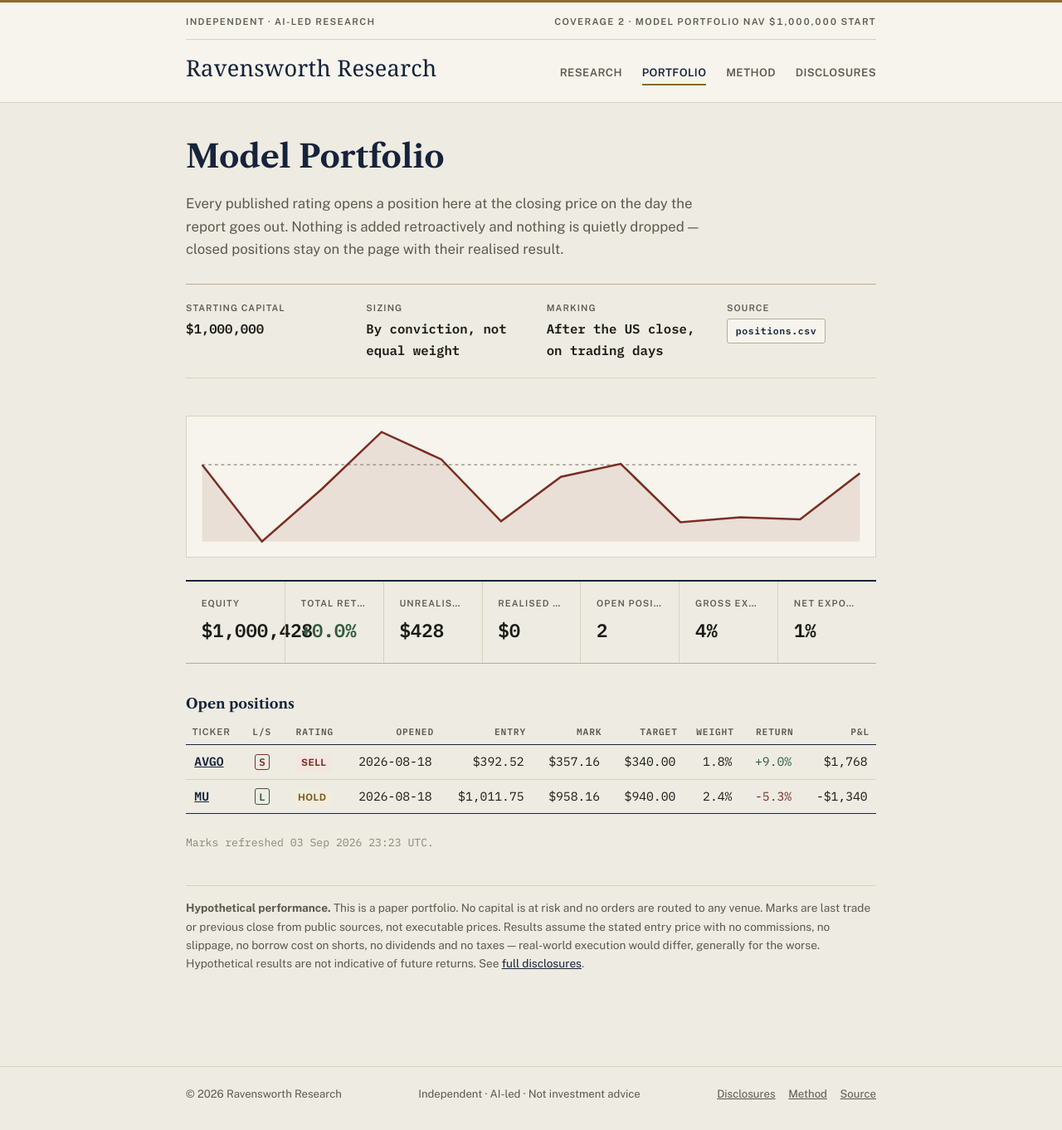
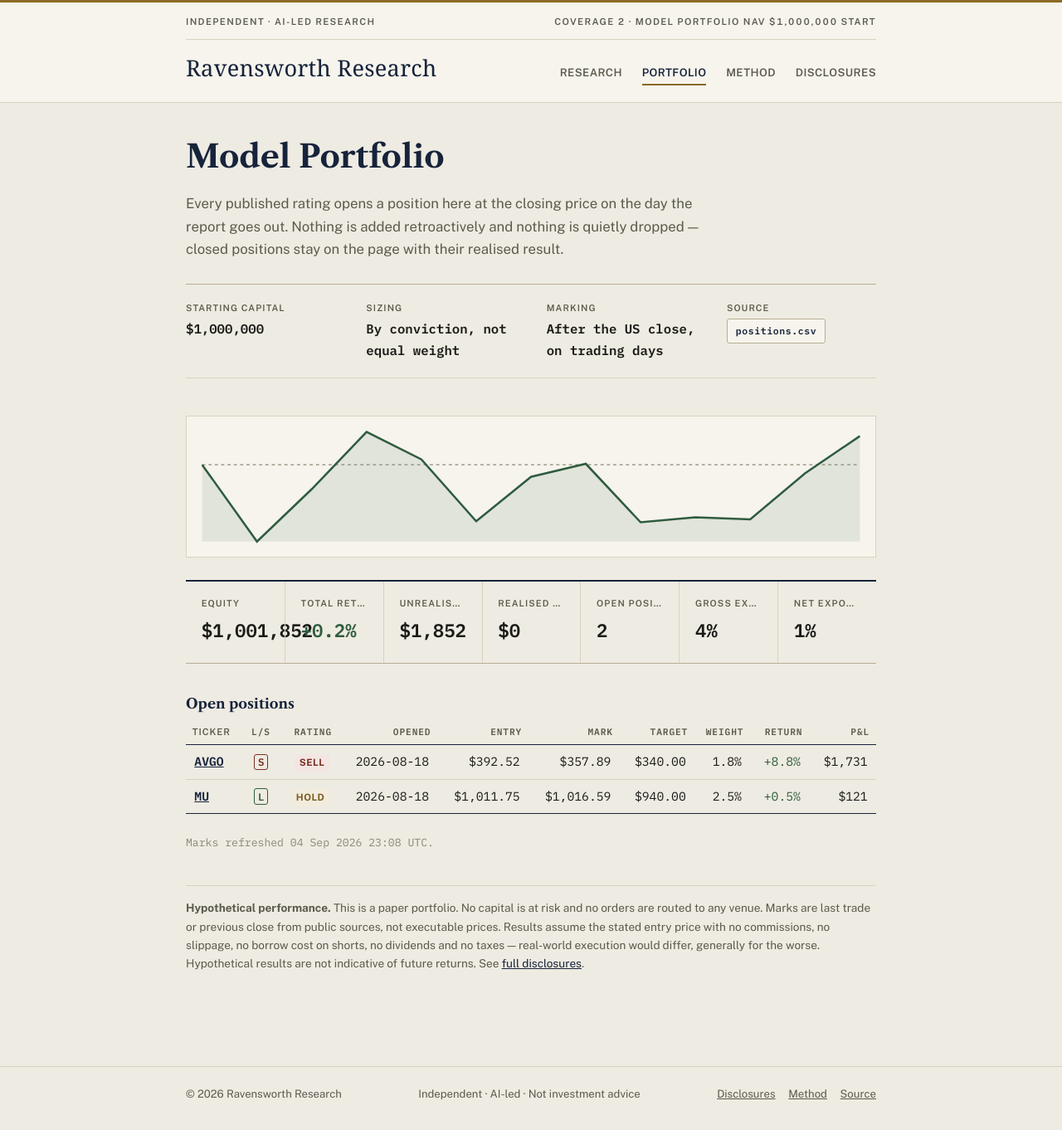
Before and after one commit to ryanrodrigues25200525-svg/ravensworth-research, a Jekyll site: the page built from portfolio.md, in a window 1280 px wide. Shown: the whole page at 83% size. Built offline with Jekyll 4.4.1, drawn with Linux system fonts in a browser that asks for light colours; some web fonts are replaced.

Commit message:
chore: refresh portfolio marks

```diff
--- a/data/equity_curve.csv
+++ b/data/equity_curve.csv
@@ -12,3 +12,4 @@ date,equity
 2026-09-01,999184.25
 2026-09-02,999872.25
 2026-09-03,1000428.25
+2026-09-04,1001852.25
--- a/portfolio.md
+++ b/portfolio.md
@@ -17,11 +17,11 @@ result.</p>
 </dl>
 
 <!-- PORTFOLIO:START -->
-<svg class="equity-curve" viewBox="0 0 640 120" role="img" aria-label="Model portfolio equity curve"><polygon points="8,112 8.0,39.1 64.7,112.0 121.5,62.2 178.2,8.0 234.9,34.0 291.6,92.7 348.4,50.5 405.1,38.2 461.8,93.7 518.5,88.9 575.3,90.9 632.0,47.2 632,112" fill="#7a2e22" opacity="0.10"/><line x1="8" y1="39.1" x2="632" y2="39.1" stroke="#8b8878" stroke-width="1" stroke-dasharray="3 3"/><polyline points="8.0,39.1 64.7,112.0 121.5,62.2 178.2,8.0 234.9,34.0 291.6,92.7 348.4,50.5 405.1,38.2 461.8,93.7 518.5,88.9 575.3,90.9 632.0,47.2" fill="none" stroke="#7a2e22" stroke-width="2"/></svg>
+<svg class="equity-curve" viewBox="0 0 640 120" role="img" aria-label="Model portfolio equity curve"><polygon points="8,112 8.0,39.1 60.0,112.0 112.0,62.2 164.0,8.0 216.0,34.0 268.0,92.7 320.0,50.5 372.0,38.2 424.0,93.7 476.0,88.9 528.0,90.9 580.0,47.2 632.0,11.9 632,112" fill="#2f5c3f" opacity="0.10"/><line x1="8" y1="39.1" x2="632" y2="39.1" stroke="#8b8878" stroke-width="1" stroke-dasharray="3 3"/><polyline points="8.0,39.1 60.0,112.0 112.0,62.2 164.0,8.0 216.0,34.0 268.0,92.7 320.0,50.5 372.0,38.2 424.0,93.7 476.0,88.9 528.0,90.9 580.0,47.2 632.0,11.9" fill="none" stroke="#2f5c3f" stroke-width="2"/></svg>
 <div class="stat-strip">
-<div class="stat-tile"><span class="stat-label">Equity</span><span class="stat-value">$1,000,428</span></div>
-<div class="stat-tile"><span class="stat-label">Total return</span><span class="stat-value"><span class="pos">+0.0%</span></span></div>
-<div class="stat-tile"><span class="stat-label">Unrealised P&amp;L</span><span class="stat-value">$428</span></div>
+<div class="stat-tile"><span class="stat-label">Equity</span><span class="stat-value">$1,001,852</span></div>
+<div class="stat-tile"><span class="stat-label">Total return</span><span class="stat-value"><span class="pos">+0.2%</span></span></div>
+<div class="stat-tile"><span class="stat-label">Unrealised P&amp;L</span><span class="stat-value">$1,852</span></div>
 <div class="stat-tile"><span class="stat-label">Realised P&amp;L</span><span class="stat-value">$0</span></div>
 <div class="stat-tile"><span class="stat-label">Open positions</span><span class="stat-value">2</span></div>
 <div class="stat-tile"><span class="stat-label">Gross exposure</span><span class="stat-value">4%</span></div>
@@ -29,10 +29,10 @@ result.</p>
 </div>
 <h3>Open positions</h3>
 <div class="table-wrap"><table class="ledger"><thead><tr><th>Ticker</th><th>L/S</th><th>Rating</th><th>Opened</th><th>Entry</th><th>Mark</th><th>Target</th><th>Weight</th><th>Return</th><th>P&amp;L</th></tr></thead><tbody>
-<tr><td><a href="{{ '/research/2026-08-18-avgo/' | relative_url }}">AVGO</a></td><td><span class="direction short">S</span></td><td><span class="badge sell">Sell</span></td><td>2026-08-18</td><td>$392.52</td><td>$357.16</td><td>$340.00</td><td>1.8%</td><td><span class="pos">+9.0%</span></td><td>$1,768</td></tr>
-<tr><td><a href="{{ '/research/2026-08-18-mu/' | relative_url }}">MU</a></td><td><span class="direction long">L</span></td><td><span class="badge hold">Hold</span></td><td>2026-08-18</td><td>$1,011.75</td><td>$958.16</td><td>$940.00</td><td>2.4%</td><td><span class="neg">-5.3%</span></td><td>-$1,340</td></tr>
+<tr><td><a href="{{ '/research/2026-08-18-avgo/' | relative_url }}">AVGO</a></td><td><span class="direction short">S</span></td><td><span class="badge sell">Sell</span></td><td>2026-08-18</td><td>$392.52</td><td>$357.89</td><td>$340.00</td><td>1.8%</td><td><span class="pos">+8.8%</span></td><td>$1,731</td></tr>
+<tr><td><a href="{{ '/research/2026-08-18-mu/' | relative_url }}">MU</a></td><td><span class="direction long">L</span></td><td><span class="badge hold">Hold</span></td><td>2026-08-18</td><td>$1,011.75</td><td>$1,016.59</td><td>$940.00</td><td>2.5%</td><td><span class="pos">+0.5%</span></td><td>$121</td></tr>
 </tbody></table></div>
-<p class="stamp">Marks refreshed 03 Sep 2026 23:23 UTC.</p>
+<p class="stamp">Marks refreshed 04 Sep 2026 23:08 UTC.</p>
 <!-- PORTFOLIO:END -->
 
 <div class="disclaimer">
```
